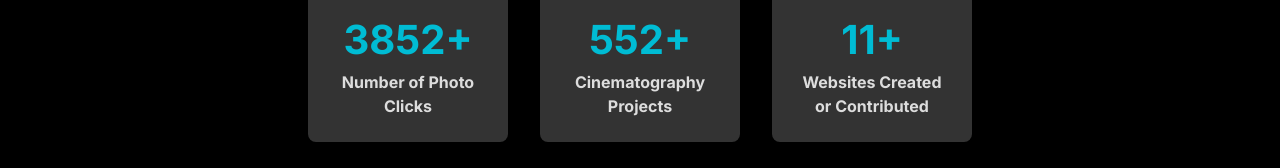
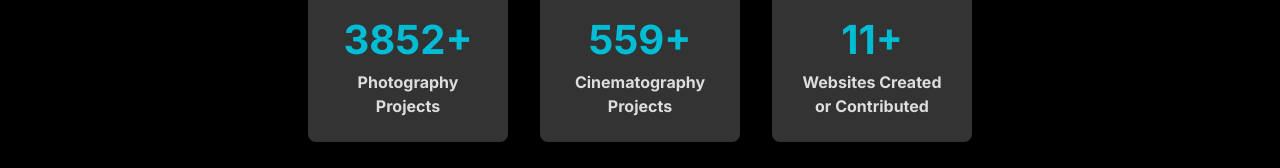
Before and after one commit to hmahaseth/portfolio-website, a Next.js app: page / in a window 1280 px wide. Shown: the part 766-934 px from the top of the page. Built offline with nearby package versions, Linux system fonts and the light colour scheme.

Commit message:
achive edit

```diff
--- a/app/components/AchivementSection.jsx
+++ b/app/components/AchivementSection.jsx
@@ -14,8 +14,8 @@ const animateCountUp = (endValue, duration = 2000) => {
 };
 
 const achievements = [
-  { label: "Number of Photo Clicks", count: 3852 },
-  { label: "Cinematography Projects", count: 552 },
+  { label: "Photography Projects", count: 3852 },
+  { label: "Cinematography Projects", count: 559 },
   { label: "Websites Created or Contributed", count: 11 },
 ];
 
```
